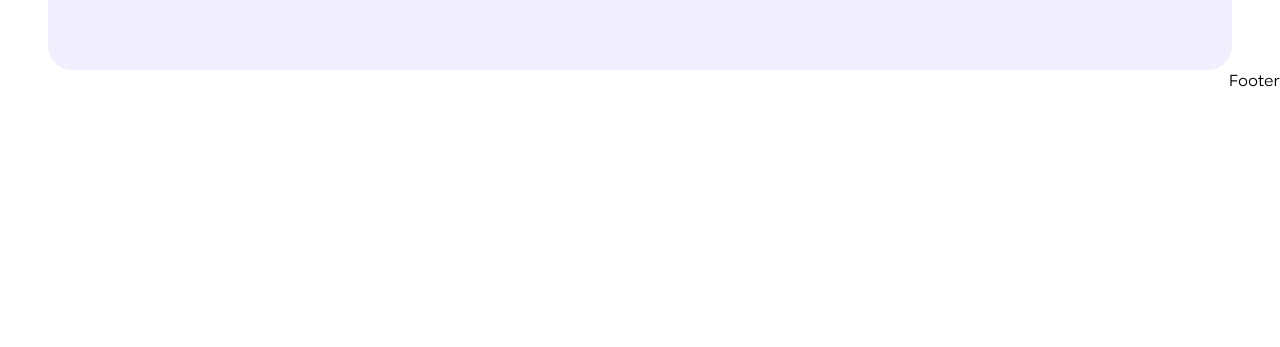
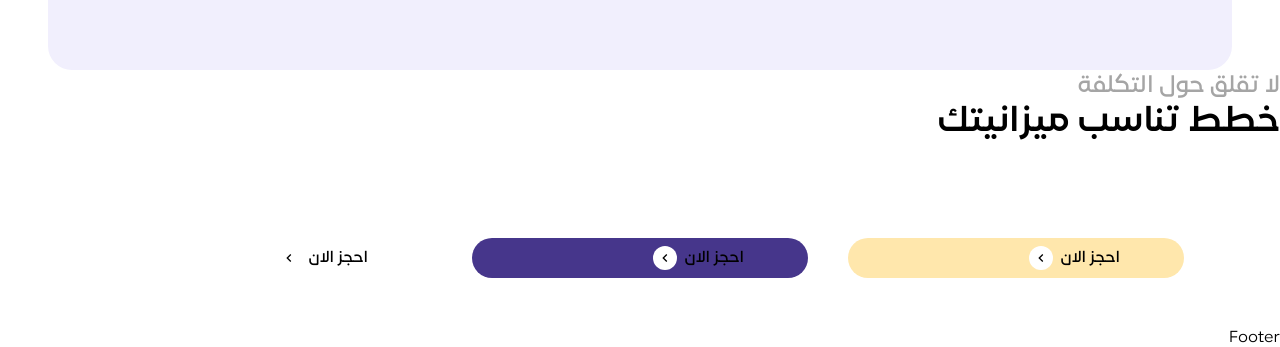
Before and after one commit to mazen-essam/tech-cell-travel-2, a React (Vite) app: page / in a window 1280 px wide. Shown: the part 2140-2487 px from the top of the page. Before the commit the page ends 2234 px from the top, so only its background shows below. Built offline with nearby package versions, Linux system fonts and the light colour scheme; no server answers.

Commit message:
adding aapi and price section

```diff
--- a/package.json
+++ b/package.json
@@ -10,6 +10,7 @@
     "preview": "vite preview"
   },
   "dependencies": {
+    "axios": "^1.7.9",
     "icons": "^1.0.0",
     "motion": "^11.15.0",
     "react": "^18.3.1",
--- a/src/Layout.jsx
+++ b/src/Layout.jsx
@@ -3,6 +3,7 @@ import Header from "./sections/Header";
 import Footer from "./sections/Footer";
 import Trips from "./sections/Trips";
 import Trips2 from "./sections/Trips2";
+import Price from "./sections/Price";
 function Layout() {
   return (
     <main className="font-sans">
@@ -12,6 +13,7 @@ function Layout() {
         <section>
             <Trips />
             <Trips2 />
+            <Price />
         </section>
       <footer>
         <Footer />
--- /dev/null
+++ b/src/api/axiosconfig.js
@@ -0,0 +1,55 @@
+import axios from "axios";
+const baseURL = import.meta.env.TRIP_API_URL;
+
+const api = axios.create({
+  baseURL: baseURL,
+  timeout: 10000,
+  headers: {
+    "Content-Type": "application/json",
+  },
+});
+
+
+// export const setAuthToken = (token) => {
+//   if (token) {
+//     api.defaults.headers.Authorization = `Bearer ${token}`;
+//   } else {
+//     delete api.defaults.headers.Authorization;
+//   }
+// };
+
+// api.interceptors.request.use(
+//   (config) => {
+//     return config;
+//   },
+//   (error) => {
+//     return Promise.reject(error);
+//   }
+// );
+
+// export default api;
+
+// export const handleError = (error, defaultMessage) => {
+//   if (error.response) {
+//     const errorMessage =
+//       (error.response.data && error.response.data.message) ||
+//       error.response.statusText ||
+//       defaultMessage;
+//     console.error(`${defaultMessage} with server response:`, errorMessage);
+//     throw new Error(errorMessage);
+//   } else {
+//     console.error(`${defaultMessage} with error:`, error.message);
+//     throw new Error(error.message || defaultMessage);
+//   }
+// };
+
+export const fetchTrips = async () => {
+  try {
+    const response = await api.get("/trips");
+    console.log(response.data)
+    return response.data;
+  }
+  catch (error) {
+    handleError(error, "Failed to fetch trips");
+  }
+}
--- /dev/null
+++ b/src/sections/Price.jsx
@@ -0,0 +1,85 @@
+import React from "react";
+import { MdKeyboardArrowLeft } from "react-icons/md";
+function Price() {
+  return (
+    <section>
+      <p className="text-2xl font-semibold text-[#A5A5A5]">
+        لا تقلق حول التكلفة
+      </p>
+      <h2 className="text-4xl font-bold">خطط تناسب ميزانيتك</h2>
+      <div className=" xl:py-12 xl:px-24 lg:py-8 lg:px-12 md:py-6 md:px-10 sm:py-4 sm:px-8  gap-10 grid grid-cols-1 md:grid-cols-3 justify-between mt-12">
+        <div className="bg-[#FFE7AC]  rounded-3xl">
+          <div>
+            <p>
+              <span></span>
+            </p>
+            <h3></h3>
+            <p></p>
+          </div>
+          <div>
+            <div></div>
+            <div></div>
+            <div></div>
+          </div>
+          <div>
+            <button className="bg-transparent text-black  px-16 py-2 rounded-xl font-semibold inline-flex items-center gap-2">
+              {" "}
+              <p className="inline-block "> احجز الان</p>
+              <span className="inline-block bg-white p-1 rounded-full">
+                <MdKeyboardArrowLeft className=" " />
+              </span>
+            </button>
+          </div>
+        </div>
+        <div className="bg-[#46368B] rounded-3xl ">
+          <div>
+            <p>
+              <span></span>
+            </p>
+            <h3></h3>
+            <p></p>
+          </div>
+          <div>
+            <div></div>
+            <div></div>
+            <div></div>
+          </div>
+          <div>
+            <button className="bg-transparent text-black  px-16 py-2 rounded-xl font-semibold inline-flex items-center gap-2">
+              {" "}
+              <p className="inline-block "> احجز الان</p>
+              <span className="inline-block bg-white p-1 rounded-full">
+                <MdKeyboardArrowLeft className=" " />
+              </span>
+            </button>
+          </div>
+        </div>
+        <div>
+          <div>
+            <p>
+              <span></span>
+            </p>
+            <h3></h3>
+            <p></p>
+          </div>
+          <div>
+            <div></div>
+            <div></div>
+            <div></div>
+          </div>
+          <div>
+            <button className="bg-transparent text-black  px-16 py-2 rounded-xl font-semibold inline-flex items-center gap-2">
+              {" "}
+              <p className="inline-block "> احجز الان</p>
+              <span className="inline-block bg-white p-1 rounded-full">
+                <MdKeyboardArrowLeft className=" " />
+              </span>
+            </button>
+          </div>
+        </div>
+      </div>
+    </section>
+  );
+}
+
+export default Price;
--- a/src/sections/Trips.jsx
+++ b/src/sections/Trips.jsx
@@ -1,7 +1,7 @@
-import React, { useRef, useState } from "react";
+import React, { useRef, useState,useEffect } from "react";
 import Card from "../components/card/Card";
 import img1 from "../assets/f937bd2041f53c6be27a0ab05d6e5fb0.png";
-
+import { fetchTrips } from "../api/axiosconfig";
 const items = [
   {
     id: 1,
@@ -54,6 +54,16 @@ function Trips() {
   const [isDragging, setIsDragging] = useState(false);
   const [startX, setStartX] = useState(0);
   const [scrollLeft, setScrollLeft] = useState(0);
+  const [trips, setTrips] = useState([]);
+  useEffect(() => {
+    const fetchData = async () => {
+      const response = await fetchTrips();
+
+      console.log(response);
+      setTrips(response);
+    };
+    fetchData();
+  }, []);
 
   const handleMouseDown = (e) => {
     setIsDragging(true);
```
Also changed, not shown: 2 other files (tests, documents, lock files or other folders).
